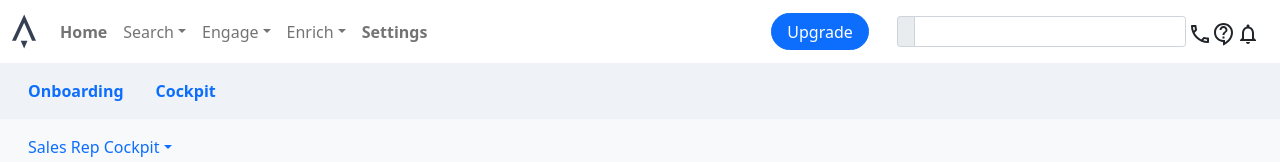
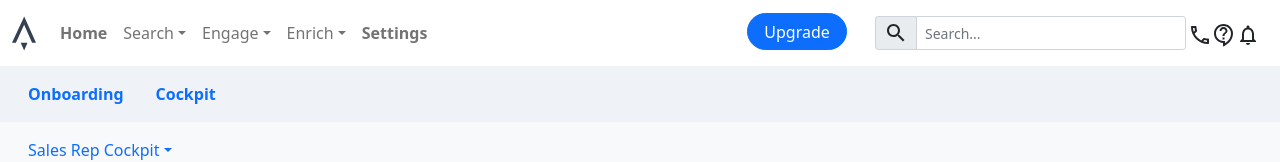
Before and after one commit to ali139713/apollo-ui-freelance, a React (Create React App) app: page / in a window 1280 px wide. Shown: the top 162 px of the page. Built offline with nearby package versions, Linux system fonts and the light colour scheme.

Commit message:
Styled search bar

```diff
--- a/src/components/Navbar/navbar.js
+++ b/src/components/Navbar/navbar.js
@@ -65,9 +65,9 @@ class Navigationbar extends Component {
     <Nav>
      <Button className="navbarButton"> Upgrade </Button>
      <InputGroup size="sm" className="ml-0 mb-2 mt-2">
-    <InputGroup.Text id="inputGroup-sizing-sm"></InputGroup.Text>
+    <InputGroup.Text id="inputGroup-sizing-sm"><SearchOutlinedIcon /></InputGroup.Text>
 
-    <FormControl aria-label="Small" aria-describedby="inputGroup-sizing-sm" />
+    <FormControl aria-label="Small" aria-describedby="inputGroup-sizing-sm" placeholder="Search..." />
   </InputGroup>
       <div className="iconContainer">
   <CallOutlinedIcon />
```
